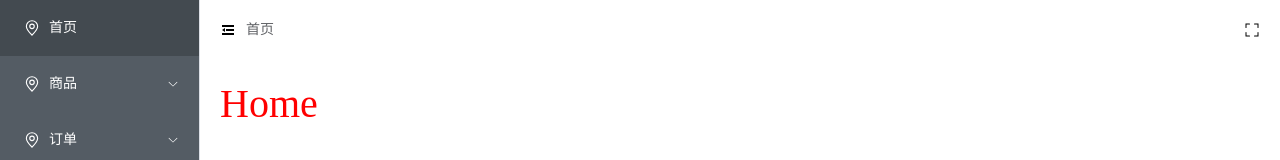
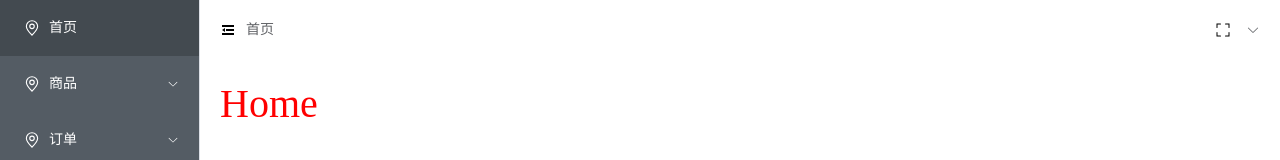
Before and after one commit to 2nonnon/one-one-management, a Vue app: page / in a window 1280 px wide. Shown: the top 160 px of the page. Built offline with nearby package versions, Linux system fonts and the light colour scheme.

Commit message:
feat: header添加用户信息组件

```diff
--- /dev/null
+++ b/src/layout/AppHeader/UserInfo.vue
@@ -0,0 +1,64 @@
+<template>
+  <el-dropdown>
+    <span class="el-dropdown-link">
+      {{ store.username }}
+      <el-icon class="el-icon--right">
+        <arrow-down />
+      </el-icon>
+    </span>
+    <template #dropdown>
+      <el-dropdown-menu>
+        <el-dropdown-item>个人中心</el-dropdown-item>
+        <el-dropdown-item @click="handleLogout">
+          退出登录
+        </el-dropdown-item>
+      </el-dropdown-menu>
+    </template>
+  </el-dropdown>
+</template>
+
+<script setup lang="ts">
+import { ArrowDown } from '@element-plus/icons-vue'
+import { ElMessage, ElMessageBox } from 'element-plus'
+import { useStore } from '../../store/store'
+import { useRouter } from 'vue-router'
+
+const router = useRouter()
+const store = useStore()
+
+const handleLogout = () => {
+  ElMessageBox.confirm(
+    '即将退出系统，是否确认退出？',
+    '提示',
+    {
+      confirmButtonText: '确定',
+      cancelButtonText: '取消',
+      type: 'warning'
+    }
+  )
+    .then(() => {
+      ElMessage({
+        type: 'success',
+        message: '退出成功'
+      })
+      store.$reset()
+      router.push({
+        path: '/login'
+      })
+    })
+    .catch(() => {
+      ElMessage({
+        type: 'info',
+        message: '已取消退出'
+      })
+    })
+}
+</script>
+
+<style scoped lang="scss">
+.el-dropdown-link {
+  cursor: pointer;
+  display: flex;
+  align-items: center;
+}
+</style>
--- a/src/layout/AppHeader/index.vue
+++ b/src/layout/AppHeader/index.vue
@@ -6,6 +6,7 @@
     </div>
     <div class="header_right">
       <full-screen />
+      <user-info />
     </div>
   </div>
 </template>
@@ -14,6 +15,7 @@
 import Breadcrumb from './Breadcrumb.vue'
 import ToggleSideBar from './ToggleSideBar.vue'
 import FullScreen from './FullScreen.vue'
+import UserInfo from './UserInfo.vue'
 </script>
 
 <style scoped lang="scss">
```
